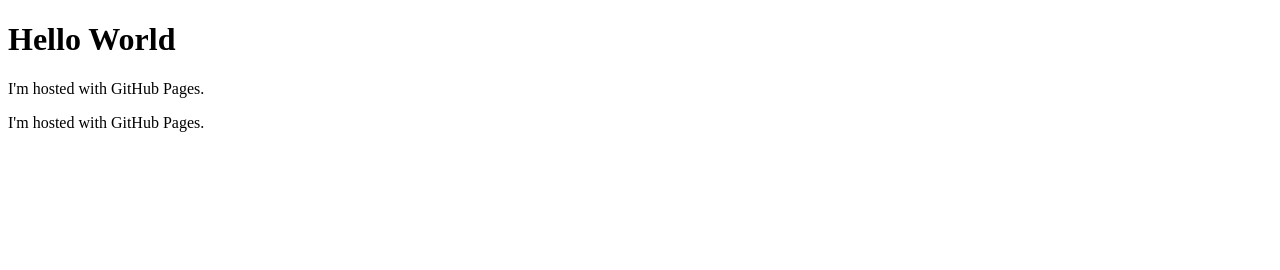
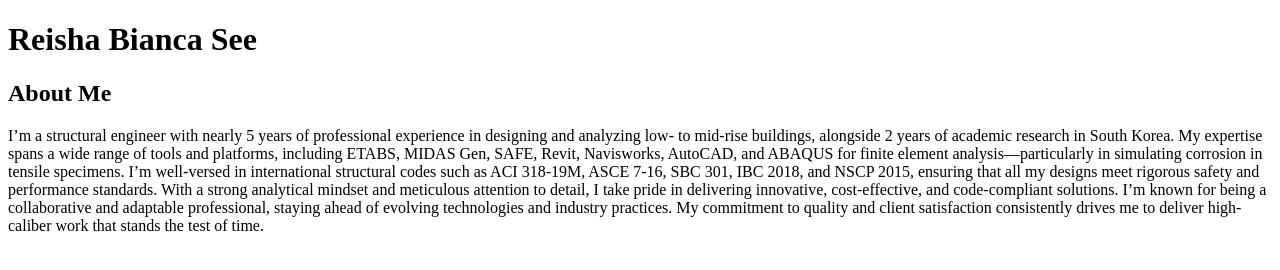
Before and after one commit to reishasee/reishasee.github.io, a plain HTML site: page index.html in a window 1280 px wide. Drawn offline with Linux system fonts and the light colour scheme.

Commit message:
Update index.html

```diff
--- a/index.html
+++ b/index.html
@@ -1,8 +1,22 @@
 <!DOCTYPE html>
 <html>
+
 <body>
-<h1>Hello World</h1>
-<p>I'm hosted with GitHub Pages.</p>
-<p>I'm hosted with GitHub Pages.</p>
+    <h1>Reisha Bianca See</h1>
+    <h2>About Me</h2>
+    <p>I’m a structural engineer with nearly 5 years of professional experience in designing and analyzing low- to
+        mid-rise buildings, alongside 2 years of academic research in South Korea. My expertise spans a wide range of
+        tools and platforms, including ETABS, MIDAS Gen, SAFE, Revit, Navisworks, AutoCAD, and ABAQUS for finite element
+        analysis—particularly in simulating corrosion in tensile specimens.
+
+        I’m well-versed in international structural codes such as ACI 318-19M, ASCE 7-16, SBC 301, IBC 2018, and NSCP
+        2015, ensuring that all my designs meet rigorous safety and performance standards. With a strong analytical
+        mindset and meticulous attention to detail, I take pride in delivering innovative, cost-effective, and
+        code-compliant solutions.
+
+        I’m known for being a collaborative and adaptable professional, staying ahead of evolving technologies and
+        industry practices. My commitment to quality and client satisfaction consistently drives me to deliver
+        high-caliber work that stands the test of time.</p>
 </body>
+
 </html>
```
